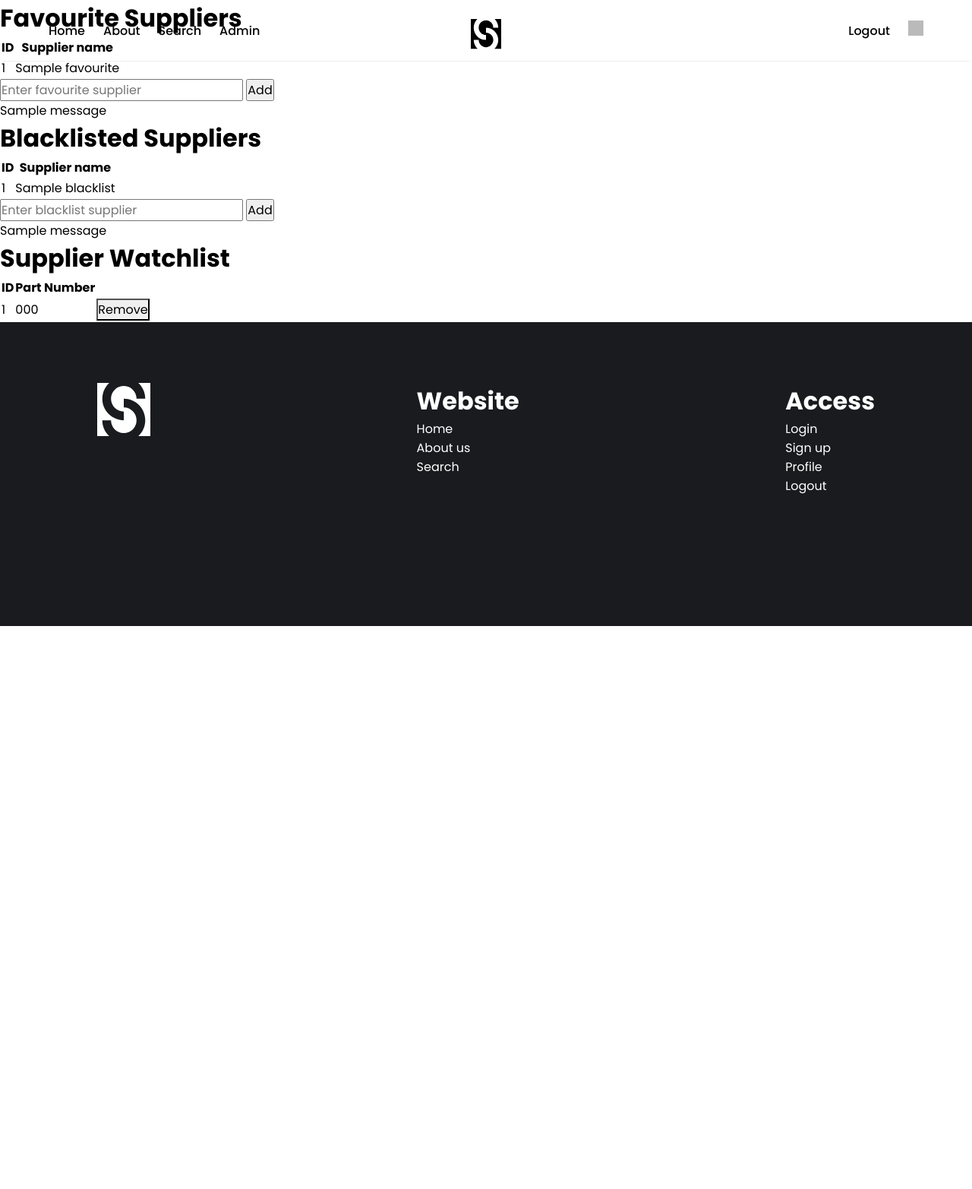
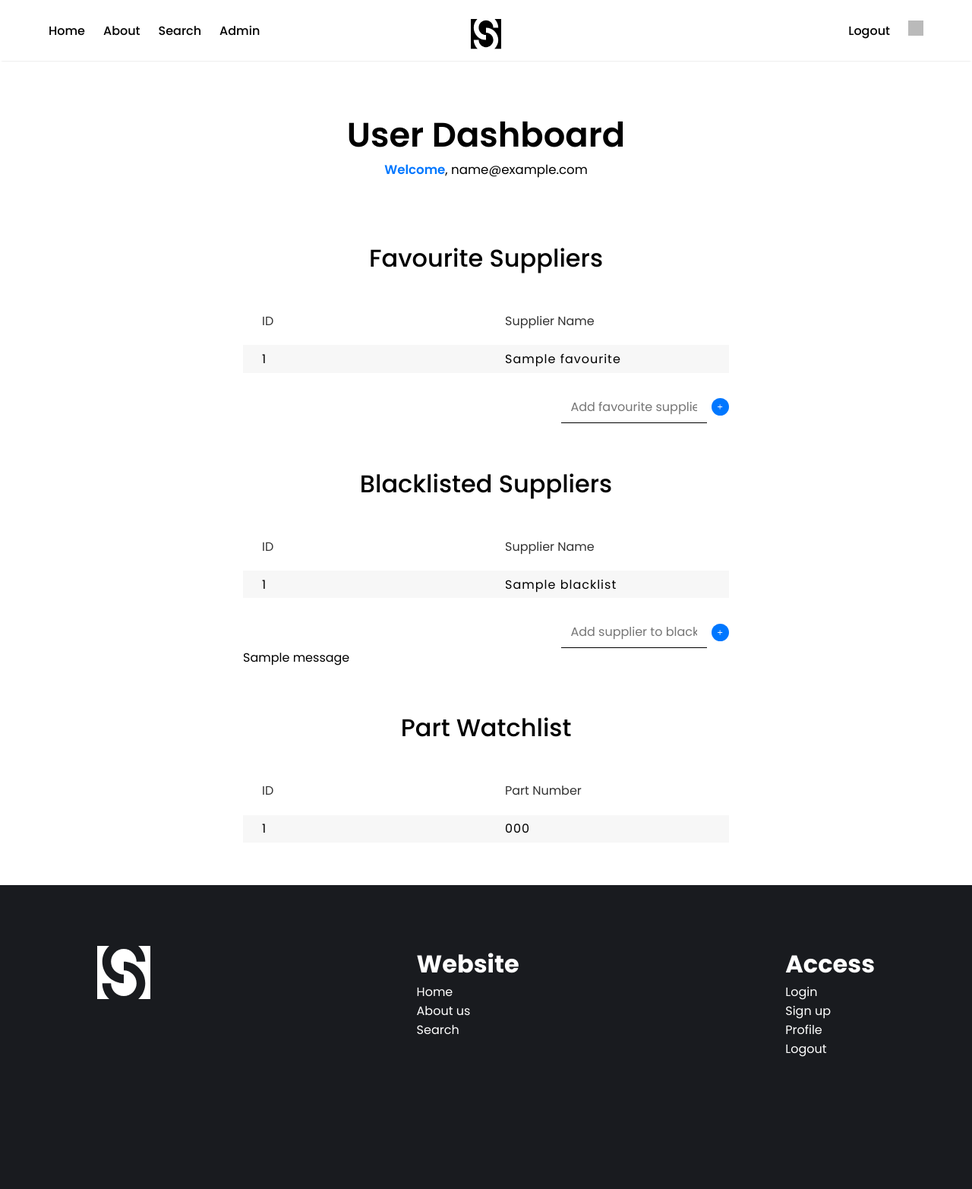
Before and after one commit to tomalexsmith/Stocsus, a Flask app: page /dashboard in a window 1280 px wide. Shown: the whole page at 76% size. Before the commit the page ends 824 px from the top, so only its background shows below. Run offline with Flask 2, Linux system fonts and the light colour scheme; a user stored in the database is signed in; tables that the repository leaves empty hold one stand-in row (values such as "Sample post"); one stand-in notice (Sample message) is shown; some libraries are stand-ins or nearby versions; grey boxes are pictures that could not be loaded.

Commit message:
Create dashboard.css
Created CSS file for the dashboard page, and updated dashboard.html to fit with the design.

```diff
--- /dev/null
+++ b/static/css/dashboard.css
@@ -0,0 +1,164 @@
+
+
+.dashboard_container{
+    width: 100%;
+    padding-top: 5rem;
+    height: fit-content;
+    display: flex;
+    flex-direction: column;
+    justify-content: center;
+    align-items: center;
+}
+
+.title{
+    text-align: center;
+    margin-top: 8vh;
+    margin-bottom: 10vh;
+}
+
+.title h1{
+    font-size: 3.5vw;
+    color: black;
+    font-weight: 600;
+}
+.title h2{
+    font-size: 1.3vw;
+    color: black;
+    font-weight: 400;
+    /*margin-top: 8vh;*/
+}
+.title h2 span{
+    color: #0077FF;
+    font-weight: 600;
+}
+
+.watchlist_container, .blacklist_suppliers_container,.favourite_suppliers_container{
+    width: 50%;
+    margin-bottom: 7vh;
+}
+.watchlist_container h1, .blacklist_suppliers_container h1,.favourite_suppliers_container h1{
+    margin-bottom: 3vh;
+    font-weight: 500;
+    text-align: center;
+}
+.table{
+    width: 100%;
+    font-family: Poppins,sans-serif;
+    border-spacing:0;
+}
+
+.table th{
+    text-align: left;
+    padding-top: 24px;
+    padding-bottom: 20px;
+    font-size: 1rem;
+    color: #333333;
+    line-height: 1.4;
+    text-transform: capitalize;
+}
+
+.table th, .table td{
+    width: 130px;
+    padding-left: 25px;
+    font-weight: 400;
+}
+
+.table td{
+    letter-spacing: 1px;
+    padding-top: .7vh;
+    padding-bottom: .7vh;
+}
+
+.table tr{
+    /*padding: 0;*/
+}
+
+.table tr:nth-child(even){
+    background: rgba(0,0,0,3%);
+}
+
+.banned_users_button_row, .favourite_button_row, .watchlist_button_row{
+    position: relative;
+}
+.button_container{
+    width: 1vw;
+    height: 1vw;
+    position: absolute;
+    top: 50%;
+    transform: translateY(-50%);
+    border: none;
+    right: .8vw;
+
+}
+
+.button_container img{
+    width: 1vw;
+    position: absolute;
+    pointer-events: none;
+}
+
+.field_submit_container img{
+    width: 1vw;
+    position: absolute;
+    pointer-events: none;
+    left: 50%;
+    transform: translateX(-50%);
+}
+
+.button_container form button{
+    height: 100%;
+    width: 100%;
+    background: none;
+    color: transparent;
+    border: none;
+    cursor: pointer;
+}
+.button_container form{
+    height: 100%;
+    width: 100%;
+}
+
+.supplier_input{
+    width: 30%;
+    font-size: 16px;
+    border: none;
+    border-bottom: 1px solid black;
+    padding: 1vh 1vw 1vh 1vw;
+    /*border-radius: 100px;*/
+    font-family: Poppins,sans-serif;
+}
+
+.supplier_input:focus{
+    outline: none;
+}
+
+.favourite_form{
+    margin-top: 3vh;
+}
+
+.field_submit_container{
+    height: 1.8vw;
+    width: 1.8vw;
+    margin-left: .5vw;
+    position: relative;
+    display: flex;
+    align-items: center;
+    justify-content: center;
+}
+
+.favourite_supplier_submit {
+    height: 100%;
+    width: 100%;
+    border-radius: 50%;
+    border: none;
+    background: #0077FF;
+    padding: .5vw;
+    cursor: pointer;
+    transition: transform ease .5s, background ease .5s;
+}
+
+.input_favourites{
+    display: flex;
+    align-items: center;
+    justify-content: right;
+}
--- a/templates/dashboard.html
+++ b/templates/dashboard.html
@@ -1,12 +1,23 @@
 {% extends "base.html" %}
 
+{% block header %}
+    <link rel="stylesheet" href="{{ url_for('static', filename='css/dashboard.css') }}">
+{% endblock %}
+
 {% block content %}
+
     <!--<h1>Commented out so you can test without logging in</h1>-->
     <!--<h1> Email:{{ email }}</h1>-->
-<!--<h1> Role:{{ role }}</h1>-->
 
+    <div class="dashboard_container">
 
+        <div class="title">
+            <h1>User Dashboard</h1>
+            <h2><span>Welcome</span>, {{ email }}</h2>
+        </div>
+        <div class="favourite_suppliers_container">
             <h1>Favourite Suppliers</h1>
+            {% if current_favourites %}
                 <table class="table">
                     <tr>
                         <th>ID</th>
@@ -19,27 +30,31 @@
                         </tr>
                     {% endfor %}
                 </table>
-
-          <div class="favourite form">
-        <form method="POST">
+            {% else %}
+                <table class="table">
+                    <tr>
+                        <th>ID</th>
+                        <th>Supplier name</th>
+                    </tr>
+                    <tr>
+                        <td colspan="2">No favourite suppliers found</td>
+                    </tr>
+                </table>
+            {% endif %}
+            <form class="favourite_form" method="POST">
                 {{ favourite_form.csrf_token() }}
-            {{ favourite_form.favourite_supplier(class="input", placeholder="Enter favourite supplier") }}
-            {{ favourite_form.submit(class="submit_button", value="Add") }}
-        </form>
-                <div class="alert-message block-message error">
-                {% with errors = get_flashed_messages(category_filter=["favourite_alert"]) %}
-                {% if errors %}
-                {% for message in errors %}
-                {{ message }}
-                {% endfor %}
+                <div class="input_favourites">
+                    {{ favourite_form.favourite_supplier(class="supplier_input", placeholder="Add favourite supplier") }}
+                    <div class="field_submit_container">
+                        <img src="{{ url_for('static', filename='icons/plus.svg') }}" alt="check">
+                        {{ favourite_form.submit(onclick="form_reset()", class="favourite_supplier_submit", value=" ") }}
                     </div>
                 </div>
-{% endif %}
-{% endwith %}
-
+            </form>
         </div>
-
+        <div class="blacklist_suppliers_container">
             <h1>Blacklisted Suppliers</h1>
+            {% if current_blacklist %}
                 <table class="table">
                 <tr>
                     <th>ID</th>
@@ -52,14 +67,30 @@
                     </tr>
                 {% endfor %}
             </table>
-
-        <form method="POST">
+            {% else %}
+                <table class="table">
+                    <tr>
+                        <th>ID</th>
+                        <th>Supplier name</th>
+                    </tr>
+                    <tr>
+                        <td colspan="2">No blacklisted suppliers found</td>
+                    </tr>
+                </table>
+            {% endif %}
+            <form class="favourite_form" method="POST">
                 {{ blacklist_form.csrf_token() }}
-            {{ blacklist_form.blacklist_supplier(class="input", placeholder="Enter blacklist supplier") }}
-            {{ blacklist_form.submit(class="submit_button", value="Add") }}
+                <div class="input_favourites">
+                    {{ blacklist_form.blacklist_supplier(class="supplier_input",
+                    placeholder="Add supplier to blacklist") }}
+                    <div class="field_submit_container">
+                        <img src="{{ url_for('static', filename='icons/plus.svg') }}" alt="check">
+                        {{ blacklist_form.submit(class="favourite_supplier_submit", value=" ") }}
+                    </div>
+                </div>
             </form>
 
-        {% with errors = get_flashed_messages(category_filter=["blacklist_alert"]) %}
+            {% with errors = get_flashed_messages(category_filter=["blacklist_alert_admin"]) %}
                 {% if errors %}
                     <div class="alert-message block-message error">
                         {%- for message in errors %}
@@ -68,21 +99,33 @@
                     </div>
                 {% endif %}
             {% endwith %}
-    <h1>Supplier Watchlist</h1>
+        </div>
+        <div class="watchlist_container">
+            <h1>Part Watchlist</h1>
+            {% if watchlist %}
                 <table class="table">
                 <tr>
                     <th>ID</th>
                     <th>Part Number</th>
                 </tr>
-            {% for w in watchlist %}
+                {% for w in watchlist  %}
                     <tr>
                         <td>{{ w.id }}</td>
                         <td>{{ w.part_number }}</td>
-                    <form method="POST">
-                <td><button type="submit" name="remove_watchlist" value="{{ w.part_number }}"
-                            formmethod="POST">Remove</button></td>
-                   </form>
                     </tr>
                 {% endfor %}
             </table>
+            {% else %}
+                <table class="table">
+                    <tr>
+                        <th>ID</th>
+                        <th>Part Number</th>
+                    </tr>
+                    <tr>
+                        <td colspan="2">No parts added to watchlist</td>
+                    </tr>
+                </table>
+            {% endif %}
+        </div>
+    </div>
 {% endblock %}
```
Lines whose indentation alone changed are shown as unchanged.
